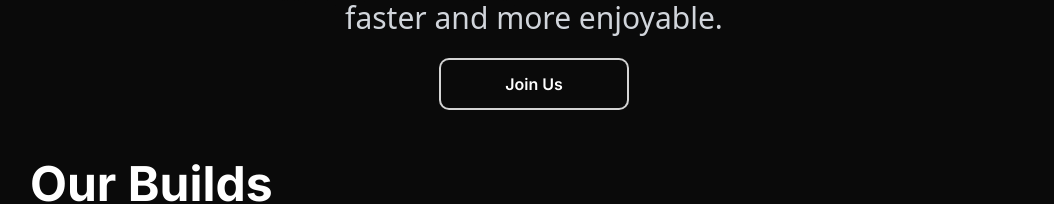
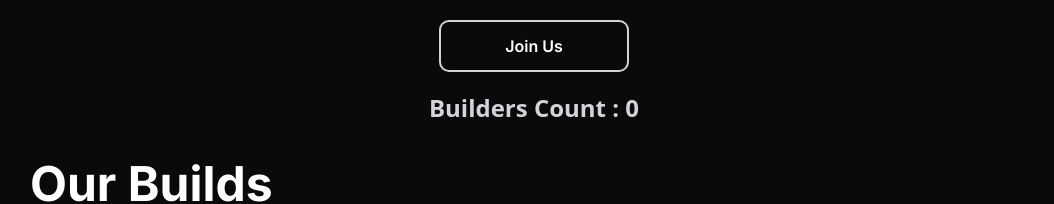
Before and after one commit to khardikk/Builders_hub, a React (Vite) app in the folder Frontend/builders_landing/: page / in a window 1280 px wide. Shown: the part 736-940 px from the top of the page, without its empty margins (114-1168 px from the left). Built offline with nearby package versions, Linux system fonts and the light colour scheme; no server answers.

Commit message:
Added builders count w discord api

```diff
--- a/Frontend/builders_landing/package.json
+++ b/Frontend/builders_landing/package.json
@@ -13,6 +13,7 @@
     "@sanity/client": "^6.15.20",
     "@sanity/image-url": "^1.0.2",
     "aos": "^2.3.4",
+    "axios": "^1.6.8",
     "dotenv": "^16.4.5",
     "gsap": "^3.12.5",
     "pnpm": "^9.0.6",
--- a/Frontend/builders_landing/src/components/About.jsx
+++ b/Frontend/builders_landing/src/components/About.jsx
@@ -50,7 +50,6 @@ const About = () => {
    <h1 className="text-left mb-10 font-Inter font-bold text-4xl">Meet The Builders</h1>
     <div className="swiper-container">
       <Swiper
-
           loop={true}
           pagination={{ clickable: true }}
           navigation={true}
--- a/Frontend/builders_landing/src/components/Header.jsx
+++ b/Frontend/builders_landing/src/components/Header.jsx
@@ -1,10 +1,25 @@
-import React from 'react'
+import React, { useEffect, useState } from 'react'
 import headergraphic from '../assets/headergraphic.jpg'
 import buildershublogo from '../assets/BHL2T.png'
 import { Link } from 'react-router-dom'
+import axios from 'axios'
 
 
 const Header = () => {
+  const [builderCount,setBuilderCount] = useState(0)
+
+  useEffect(() => {
+      const fetchData = async () => {
+        try {
+          const response = await axios.get("https://discord.com/api/v9/invites/hWa4dXGZEY?with_counts=true&with_expiration=true")
+          setBuilderCount(response.data.approximate_member_count)
+        } catch (error) {
+          console.error("Error fetching the data",error)
+        }
+      }
+      fetchData()
+  },[])
+
   return (
     <div className='flex flex-col justify-center items-center h-screen mb-24 max-sm:mb-0 md:max-xl:mb-0'>
       <div className='max-w-5xl flex flex-col items-center z-[1]'>
@@ -16,6 +31,9 @@ const Header = () => {
     <p className='text-3xl leading-normal my-5 text-gray-300 font-DMSans font-normal max-[480px]:w-[22rem] max-[480px]:text-2xl'>We are a community of builders and we believe in building projects to completion.
       We collaborate to make the building experience better, faster and more enjoyable.</p></div>
     <Link to='https://discord.gg/kcVk6aHP' className='z-[2]'><button className='ring-2 ring-neutral-300 rounded-lg py-3 px-16 font-Inter font-semibold text-base md:max-xl:mb-8 z-[2]  hover:bg-zinc-100 hover:text-black hover:cursor-pointer'>Join Us</button></Link>
+    <div>
+      <h2 className='text-2xl  leading-normal my-5 text-gray-300 font-DMSans font-bold max-[480px]:w-[22rem] max-[480px]:text-2xl'>Builders Count : {builderCount} </h2>
+    </div>
     </div>
 
 
```
Also changed, not shown: 1 other file (tests, documents, lock files or other folders).
